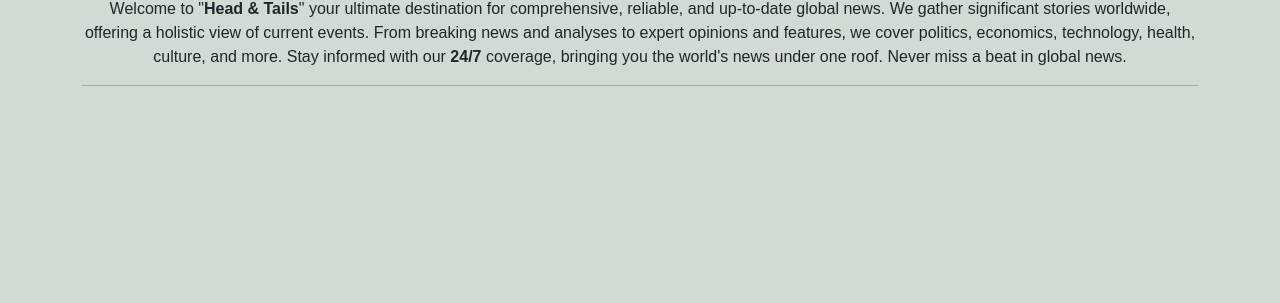
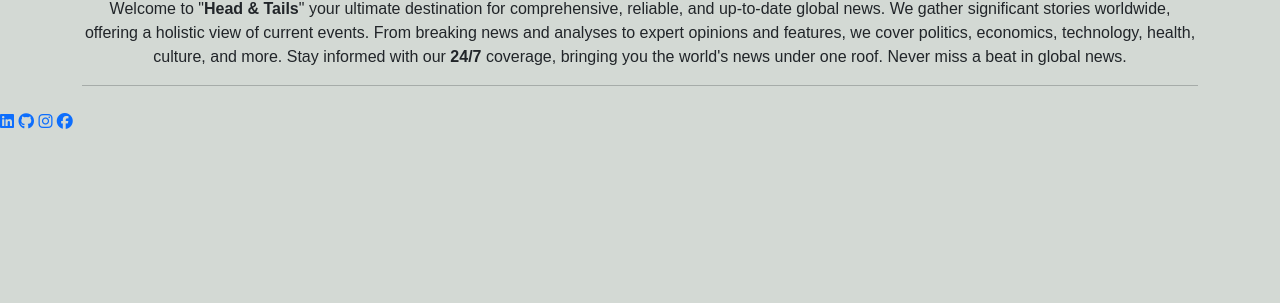
Before and after one commit to Kamal-Kohli/head_nd_tails, a Django app: page / in a window 1280 px wide. Shown: the part 129-432 px from the top of the page. Run offline with Django 4.2, Linux system fonts and the light colour scheme; data that the repository does not hold is empty; some libraries are stand-ins or nearby versions.

Commit message:
add floating icons in base.html

```diff
--- a/templates/base.html
+++ b/templates/base.html
@@ -66,6 +66,13 @@
     <div class="content container">
         {% block content %}{% endblock %}
     </div>
+    <!-- Floating contact and social media icons -->
+    <div class="floating-icons">
+        <a class="btn-lg" href="https://www.linkedin.com/in/kamal-kohli/" target="_blank"><i class="fab fa-linkedin"></i></a>
+        <a href="https://github.com/Kamal-Kohli/head_nd_tails" target="_blank"><i class="fab fa-github"></i></a>
+        <a href="https://www.instagram.com/vege.nomad/" target="_blank"><i class="fab fa-instagram"></i></a>
+        <a href="https://www.facebook.com/vege.nomad" target="_blank"><i class="fab fa-facebook"></i></a>
+    </div>
 
     <!-- Footer -->
     <footer class="text-white pt-2 d-flex mt-auto bg-dark">
```
